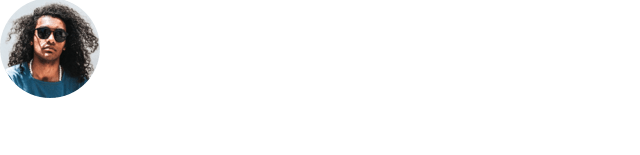
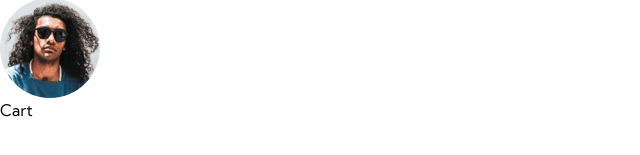
Before and after one commit to nk-on/ecommerce-product-page, a React (Vite) app: page / in a window 1280 px wide. Shown: the part 177-332 px from the top of the page, without its empty margins (0-640 px from the left). Built offline with nearby package versions, Linux system fonts and the light colour scheme.

Commit message:
Adding rounded border when user hovers on profile picture

```diff
--- a/src/Header.tsx
+++ b/src/Header.tsx
@@ -1,3 +1,4 @@
+import Cart from "./Header/Cart";
 function Header() {
   const menuItems:string[] = ["Collections", "Men", "Women", "About", "Contact"];
   return (
@@ -25,9 +26,10 @@ function Header() {
           <img
             src="public/image-avatar.png"
             alt="image-avatar"
-            className="lg:w-[50px] lg:h-[50px] w-[24px] h-[24px] cursor-pointer"
+            className="lg:w-[50px] lg:h-[50px] w-[24px] h-[24px] cursor-pointer border hover:border-[#FF7E1B] rounded-[50%]"
           />
         </div>
+        <Cart />
       </div>
     </>
   );
```
